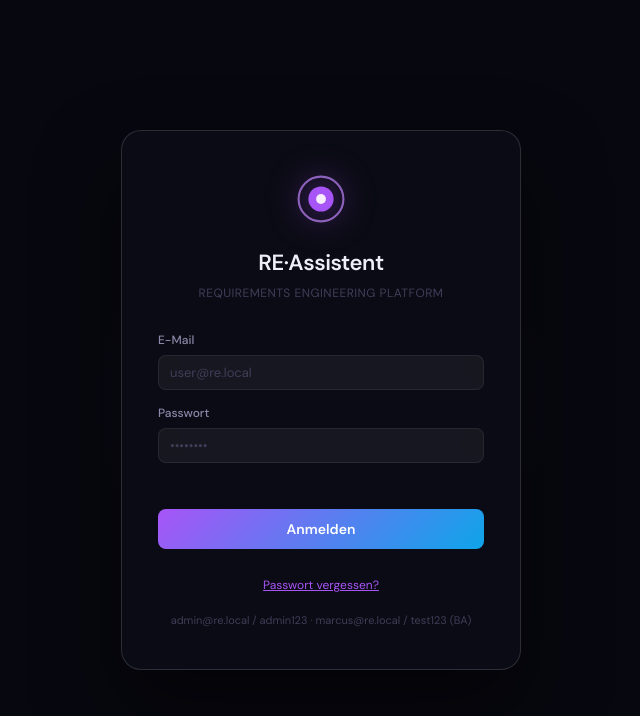
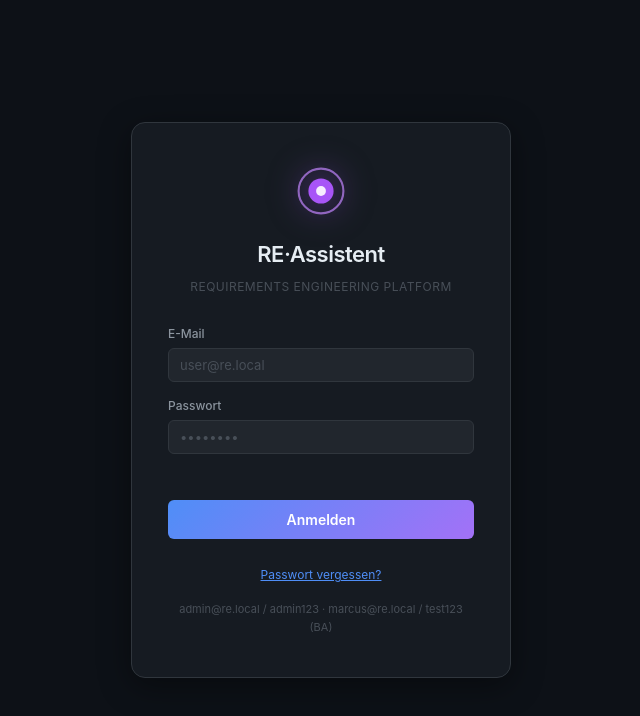
Before and after one commit to GianlucaKo95/re-assistant-addon, a website built with Vite: page re-assistant/frontend/index.html in a window 1280 px wide. Shown: the whole page, without its empty margins (319-959 px from the left). Built offline with nearby package versions, Linux system fonts and the light colour scheme; files whose address does not match are found by name.

Commit message:
Update Style.css

```diff
--- a/re-assistant/frontend/src/styles.css
+++ b/re-assistant/frontend/src/styles.css
@@ -1,66 +1,73 @@
-@import url('https://fonts.googleapis.com/css2?family=DM+Sans:ital,opsz,wght@0,9..40,300;0,9..40,400;0,9..40,500;0,9..40,600;1,9..40,400&family=DM+Mono:wght@400;500&display=swap');
+/* Fonts: Inter via system stack, JetBrains Mono via monospace fallback */
 *,*::before,*::after{box-sizing:border-box;margin:0;padding:0}
-:root{
-  --font:'DM Sans',system-ui,sans-serif;--mono:'DM Mono',monospace;
-  --bg:#07070f;--s1:rgba(255,255,255,.025);--s2:rgba(255,255,255,.05);--s3:rgba(255,255,255,.09);
-  --b1:rgba(255,255,255,.07);--b2:rgba(255,255,255,.14);
-  --t1:#eeeef8;--t2:#8888a8;--t3:#3e3e58;
-  --aa:#a855f7;--ab:#0ea5e9;--ag:linear-gradient(135deg,#a855f7,#0ea5e9);
-  --red:#f87171;--redbg:rgba(248,113,113,.12);
-  --amb:#fbbf24;--ambbg:rgba(251,191,36,.12);
-  --grn:#34d399;--grnbg:rgba(52,211,153,.12);
-  --blue:#38bdf8;--bluebg:rgba(56,189,248,.12);
-  --admin:#f472b6;--adminbg:rgba(244,114,182,.12);
-  --biz:#fb923c;--bizbg:rgba(251,146,60,.12);
-  --ba:#22d3ee;--babg:rgba(34,211,238,.12);
-  --pm:#a78bfa;--pmbg:rgba(167,139,250,.12);
-  --dev:#34d399;--devbg:rgba(52,211,153,.12);
-  --r:8px;--rl:14px;--rxl:20px;
+
+:root {
+  --font: 'Inter', -apple-system, BlinkMacSystemFont, 'Segoe UI', system-ui, sans-serif;
+  --mono: 'JetBrains Mono', 'Fira Code', 'Cascadia Code', 'Consolas', monospace;
+
+  /* Dark mode — tiefes Schieferblau statt reines Schwarz */
+  --bg:  #0d1117;
+  --s1:  #161b22;
+  --s2:  #21262d;
+  --s3:  #30363d;
+  --b1:  #30363d;
+  --b2:  #484f58;
+  --t1:  #e6edf3;
+  --t2:  #8b949e;
+  --t3:  #484f58;
+
+  /* Akzent: klares Indigo statt lila Gradient */
+  --aa:  #4f8ef7;
+  --ab:  #58a6ff;
+  --ag:  linear-gradient(135deg, #4f8ef7, #a371f7);
+
+  --red:    #f85149; --redbg:   rgba(248,81,73,.12);
+  --amb:    #e3b341; --ambbg:   rgba(227,179,65,.12);
+  --grn:    #3fb950; --grnbg:   rgba(63,185,80,.12);
+  --blue:   #58a6ff; --bluebg:  rgba(88,166,255,.12);
+  --admin:  #f778ba; --adminbg: rgba(247,120,186,.12);
+  --biz:    #ff9a57; --bizbg:   rgba(255,154,87,.12);
+  --ba:     #39d3f2; --babg:    rgba(57,211,242,.12);
+  --pm:     #a371f7; --pmbg:    rgba(163,113,247,.12);
+  --dev:    #3fb950; --devbg:   rgba(63,185,80,.12);
+
+  --r:  6px;
+  --rl: 10px;
+  --rxl: 14px;
 }
 
 /* ── Light-Mode ──────────────────────────────────────────────── */
-[data-theme="light"]{
-  --bg:#f1f3f8;
-  --s1:rgba(0,0,0,.03);
-  --s2:rgba(0,0,0,.06);
-  --s3:rgba(0,0,0,.09);
-  --b1:rgba(0,0,0,.09);
-  --b2:rgba(0,0,0,.16);
-  --t1:#111827;
-  --t2:#4b5563;
-  --t3:#9ca3af;
-  --aa:#7c3aed;
-  --ab:#0284c7;
-  --ag:linear-gradient(135deg,#7c3aed,#0284c7);
-  --red:#dc2626;--redbg:rgba(220,38,38,.1);
-  --amb:#d97706;--ambbg:rgba(217,119,6,.1);
-  --grn:#059669;--grnbg:rgba(5,150,105,.1);
-  --blue:#0284c7;--bluebg:rgba(2,132,199,.1);
-  --admin:#db2777;--adminbg:rgba(219,39,119,.1);
-  --biz:#ea580c;--bizbg:rgba(234,88,12,.1);
-  --ba:#0e7490;--babg:rgba(14,116,144,.1);
-  --pm:#6d28d9;--pmbg:rgba(109,40,217,.1);
-  --dev:#047857;--devbg:rgba(4,120,87,.1);
+[data-theme="light"] {
+  --bg:  #ffffff;
+  --s1:  #f6f8fa;
+  --s2:  #eaeef2;
+  --s3:  #d0d7de;
+  --b1:  #d0d7de;
+  --b2:  #afb8c1;
+  --t1:  #1f2328;
+  --t2:  #636c76;
+  --t3:  #afb8c1;
+  --aa:  #0969da;
+  --ab:  #0969da;
+  --ag:  linear-gradient(135deg, #0969da, #8250df);
+  --red:    #cf222e; --redbg:   rgba(207,34,46,.08);
+  --amb:    #9a6700; --ambbg:   rgba(154,103,0,.08);
+  --grn:    #1a7f37; --grnbg:   rgba(26,127,55,.08);
+  --blue:   #0969da; --bluebg:  rgba(9,105,218,.08);
+  --admin:  #bf3989; --adminbg: rgba(191,57,137,.08);
+  --biz:    #bc4c00; --bizbg:   rgba(188,76,0,.08);
+  --ba:     #1b7c83; --babg:    rgba(27,124,131,.08);
+  --pm:     #6639ba; --pmbg:    rgba(102,57,186,.08);
+  --dev:    #1a7f37; --devbg:   rgba(26,127,55,.08);
 }
-[data-theme="light"] #login-screen{background:#f1f3f8}
-[data-theme="light"] .diff-block{background:#f8f9fc;border-color:rgba(0,0,0,.1)}
-[data-theme="light"] .diff-add{color:#166534;background:rgba(22,101,52,.08)}
-[data-theme="light"] .diff-rem{color:#991b1b;background:rgba(153,27,27,.08)}
-[data-theme="light"] .diff-comment{color:#6b7280}
-[data-theme="light"] #nav-sidebar{background:#e8eaf2;border-right:1px solid rgba(0,0,0,.1)}
-[data-theme="light"] #notif-panel{background:#ffffff;border:1px solid rgba(0,0,0,.12)}
-[data-theme="light"] .msg.a .msg-bubble{background:#ffffff;border:1px solid rgba(0,0,0,.08)}
-[data-theme="light"] #modal-box{background:#ffffff}
-[data-theme="light"] .sg-body{background:#f8f9fc}
-[data-theme="light"] .data-table th{background:#e8eaf2}
-[data-theme="light"] #global-search-panel{background:#ffffff;border:1px solid rgba(0,0,0,.12)}
+
 html,body{height:100%;overflow:hidden;background:var(--bg);color:var(--t1);font-family:var(--font);font-size:14px;line-height:1.6}
-body::before{content:'';position:fixed;inset:0;background:radial-gradient(ellipse 80% 50% at 75% -5%,rgba(168,85,247,.055),transparent),radial-gradient(ellipse 50% 40% at 5% 100%,rgba(14,165,233,.04),transparent);pointer-events:none;z-index:0}
+/* body gradient entfernt — cleaner */
 
 /* LOGIN */
 #login-screen{position:fixed;inset:0;display:flex;align-items:center;justify-content:center;z-index:100;background:var(--bg)}
-#login-glow{position:absolute;width:500px;height:500px;background:radial-gradient(circle,rgba(168,85,247,.1),transparent 65%);border-radius:50%;pointer-events:none}
-#login-box{position:relative;z-index:1;width:400px;background:rgba(12,12,22,.96);border:1px solid var(--b2);border-radius:var(--rxl);padding:40px 36px;backdrop-filter:blur(20px);box-shadow:0 40px 80px rgba(0,0,0,.5)}
+#login-glow{display:none}
+#login-box{position:relative;z-index:1;width:380px;background:var(--s1);border:1px solid var(--b1);border-radius:var(--rxl);padding:40px 36px;box-shadow:0 8px 32px rgba(0,0,0,.4)}
 #login-logo{width:56px;height:56px;margin:0 auto 18px;display:flex;align-items:center;justify-content:center}
 #login-logo svg{width:56px;height:56px;filter:drop-shadow(0 0 16px rgba(168,85,247,.5))}
 #login-title{font-size:22px;font-weight:600;text-align:center;letter-spacing:-.5px}
@@ -76,8 +83,8 @@ body::before{content:'';position:fixed;inset:0;background:radial-gradient(ellips
 
 /* APP */
 #app-screen{position:fixed;inset:0;display:flex;flex-direction:column;z-index:1}
-#titlebar{height:44px;background:rgba(7,7,15,.98);border-bottom:1px solid var(--b1);display:flex;align-items:center;padding:0 16px;gap:10px;flex-shrink:0;-webkit-app-region:drag}
-.wdot{width:12px;height:12px;border-radius:50%;flex-shrink:0}.wdot.r{background:#ff5f57}.wdot.y{background:#ffbd2e}.wdot.g{background:#28ca42}
+#titlebar{height:48px;background:var(--s1);border-bottom:1px solid var(--b1);display:flex;align-items:center;padding:0 20px;gap:10px;flex-shrink:0}
+.wdot{display:none}
 #tb-title{font-size:13px;font-weight:600;color:var(--t2);letter-spacing:.04em;margin-left:8px}
 #tb-right{margin-left:auto;display:flex;align-items:center;gap:10px;-webkit-app-region:no-drag}
 #user-pill{display:flex;align-items:center;gap:7px;padding:4px 10px 4px 5px;background:var(--s2);border:1px solid var(--b1);border-radius:99px}
@@ -527,3 +534,30 @@ input::placeholder,textarea::placeholder{color:var(--t3)}
   padding:16px;cursor:pointer;transition:all .15s;color:var(--t1);font-family:var(--font);
   text-align:center;width:100%}
 .import-method-btn:hover{background:var(--s2);border-color:rgba(168,85,247,.3);transform:translateY(-1px)}
+
+/* ── Dropdown Options — explizite Farben für HA CSP-Kontext ─── */
+select option {
+  background: #1e2f42;
+  color: #e2e8f0;
+}
+select option:hover,
+select option:focus,
+select option:checked {
+  background: #2563eb;
+  color: #ffffff;
+}
+select[multiple] option:checked {
+  background: #2563eb;
+  color: #ffffff;
+}
+
+/* ── Dropdown Options ───────────────────────────────────────── */
+select option {
+  background-color: #1a2535 !important;
+  color: #e2e8f0 !important;
+}
+select option:checked,
+select option:hover {
+  background-color: #2563eb !important;
+  color: #ffffff !important;
+}
```
